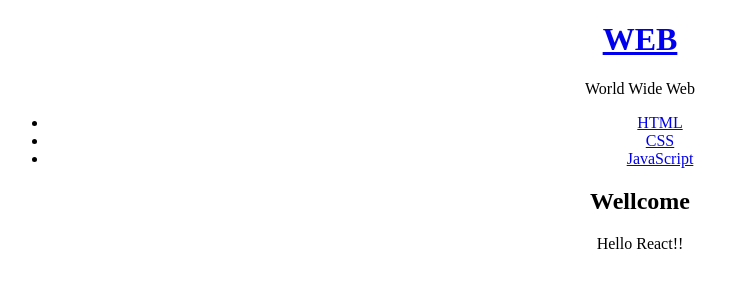
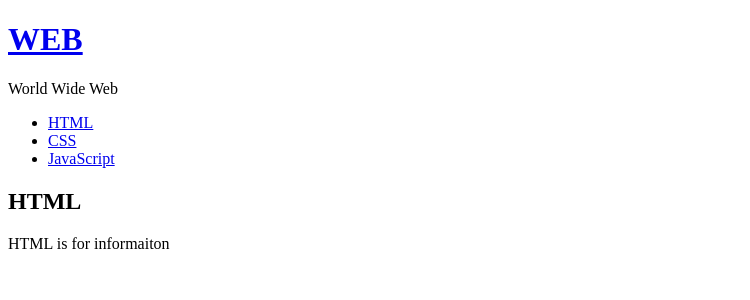
Before and after one commit to sysnar/Reack_workplace, a React (Create React App) app: page / in a window 1280 px wide. Shown: the top 300 px of the page, without its empty margins (0-750 px from the left). Built offline with nearby package versions, Linux system fonts and the light colour scheme.

Commit message:
Event producting with state #005

```diff
--- a/src/App.js
+++ b/src/App.js
@@ -2,13 +2,13 @@
 import TOC from './components/TOC';
 import Subject from './components/Subject';
 import Content from './components/Content';
-import './App.css';
+// import './App.css';
 
 class App extends Component {
   constructor(props) {
     super(props);
     this.state = {
-      mode:'welcome',
+      mode:'read',
       subject: {title:'WEB', sub:'World Wide Web'},
       welcome:{title:'Wellcome', desc:'Hello React!!'},
       content:[
@@ -28,20 +28,17 @@
       _title = this.state.content[0].title;
       _desc = this.state.content[0].desc;
     }
+    console.log("render", this);
     return (
       <div className="App">
-        {/* <Subject
+        <Subject
           title={this.state.subject.title}
-          sub={this.state.subject.sub}></Subject> */}
-        <header>
-          <h1><a href="/" onClick={function(e) {
-            console.log(e);
-            e.preventDefault();
-            this.setState({mode: 'welcome'});
-            // alert('hello react');
-          }.bind(this)}>{this.state.subject.title}</a></h1>
-          {this.state.subject.sub}
-        </header>
+          sub={this.state.subject.sub}
+          onChangePage={function() {
+            this.setState({mode:'welcome'});
+          }.bind(this)}
+        >
+        </Subject>
         <TOC data={this.state.content}></TOC>
         <Content title={_title} desc={_desc}></Content>
       </div>
--- a/src/components/Subject.js
+++ b/src/components/Subject.js
@@ -8,8 +8,8 @@
         <h1><a href="/" onClick={function(e) {
           console.log(e);
           e.preventDefault();
-          // alert('hello react');
-        }}>{this.props.title}</a></h1>
+          this.props.onChangePage();
+        }.bind(this)}>{this.props.title}</a></h1>
         {this.props.sub}
       </header>
     )
```
